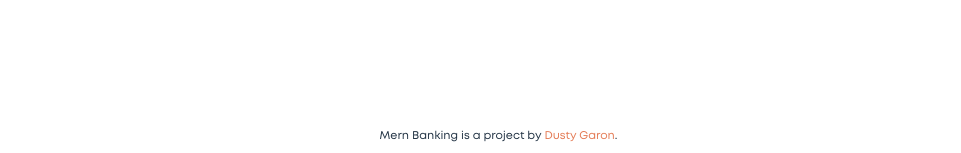
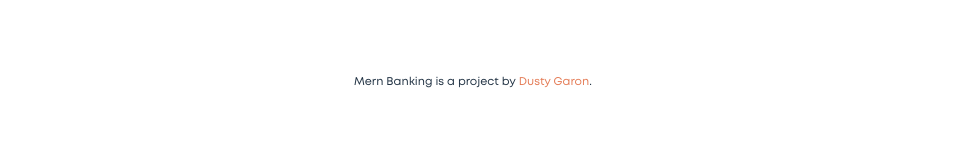
Before and after one commit to dustygaron/mern-banking, a React (Create React App) app in the folder client/: page / in a window 1280 px wide. Shown: the part 644-797 px from the top of the page, without its empty margins (158-1119 px from the left). Built offline with nearby package versions, Linux system fonts and the light colour scheme.

Commit message:
Fixed footer

```diff
--- a/client/src/index.css
+++ b/client/src/index.css
@@ -280,8 +280,18 @@
 }
 
 footer {
-  position: fixed;
-  bottom: 10px;
-  left: 50%;
-  margin-left: -8%;
+  /* position: fixed; */
+  /* bottom: 10px; */
+  margin-left: 40%;
+
 }
+
+
+/* ---------------- */
+/* Media Queries
+/* ---------------- */
+/* @media only screen and (max-width: 1476px){
+  h1 {
+     font-size: 2rem;
+  }
+} */
```
